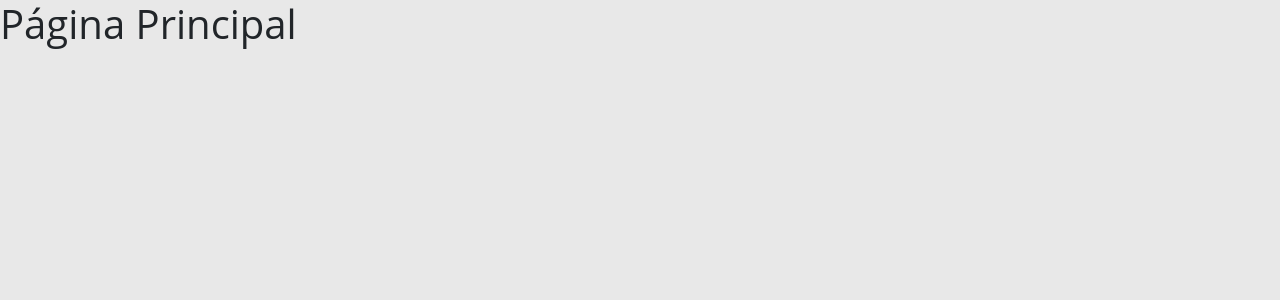
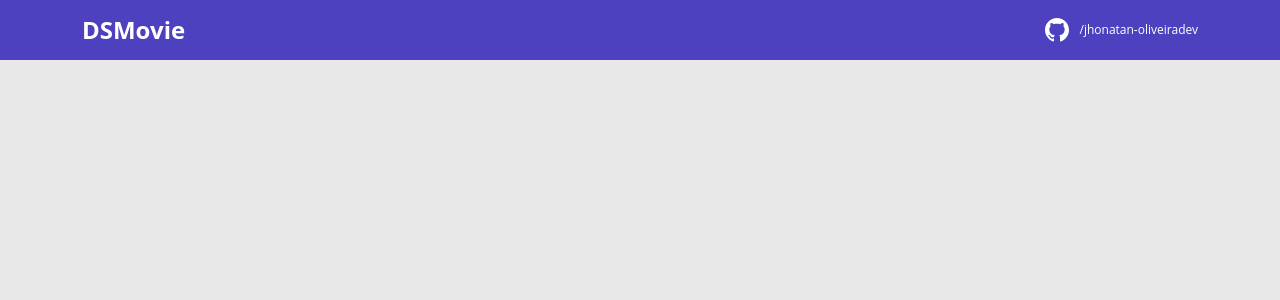
Before and after one commit to jhonatan-oliveiradev/dsmovie, a React (Create React App) app in the folder frontend/: page / in a window 1280 px wide. Shown: the top 300 px of the page. Built offline with nearby package versions, Linux system fonts and the light colour scheme; a web font is replaced by a local one.

Commit message:
navbar created

```diff
--- a/frontend/src/App.tsx
+++ b/frontend/src/App.tsx
@@ -1,9 +1,10 @@
+import Navbar from "./components/Navbar";
 
 
 function App() {
   return (
-    <h1>Página Principal</h1>
-  );
+    <Navbar/>
+  )
 }
 
 export default App;
--- /dev/null
+++ b/frontend/src/components/Navbar/index.tsx
@@ -0,0 +1,26 @@
+import { ReactComponent as GitHubIcon } from "assets/img/github.svg";
+import "./styles.css";
+
+function Navbar() {
+  return (
+    <header>
+      <nav className="container">
+        <div className="dsmovie-nav-content">
+          <h1>DSMovie</h1>
+          <a
+            href="https://github.com/jhonatan-oliveiradev/"
+            target="_blank"
+            rel="noreferrer"
+          >
+            <div className="dsmovie-contact-container">
+              <GitHubIcon />
+              <p className="dsmovie-contact-link">/jhonatan-oliveiradev</p>
+            </div>
+          </a>
+        </div>
+      </nav>
+    </header>
+  );
+}
+
+export default Navbar;
--- /dev/null
+++ b/frontend/src/components/Navbar/styles.css
@@ -0,0 +1,29 @@
+header {
+  background-color: var(--color-primary);
+  height: 60px;
+  display: flex;
+  align-items: center;
+}
+
+.dsmovie-nav-content {
+  display: flex;
+  justify-content: space-between;
+  align-items: center;
+  color: #fff;
+}
+
+.dsmovie-nav-content h1 {
+  margin: 0;
+  font-weight: 700;
+  font-size: 24px;
+}
+
+.dsmovie-contact-container {
+  display: flex;
+  align-items: center;
+}
+
+.dsmovie-contact-link {
+  margin: 0 0 0 10px;
+  font-size: 12px;
+}
--- a/frontend/tsconfig.json
+++ b/frontend/tsconfig.json
@@ -1,5 +1,6 @@
 {
   "compilerOptions": {
+    "baseUrl": "./src",
     "target": "es5",
     "lib": [
       "dom",
```
Also changed, not shown: frontend/src/assets/img/github.svg (added), 1 other file (tests, documents, lock files or other folders).
